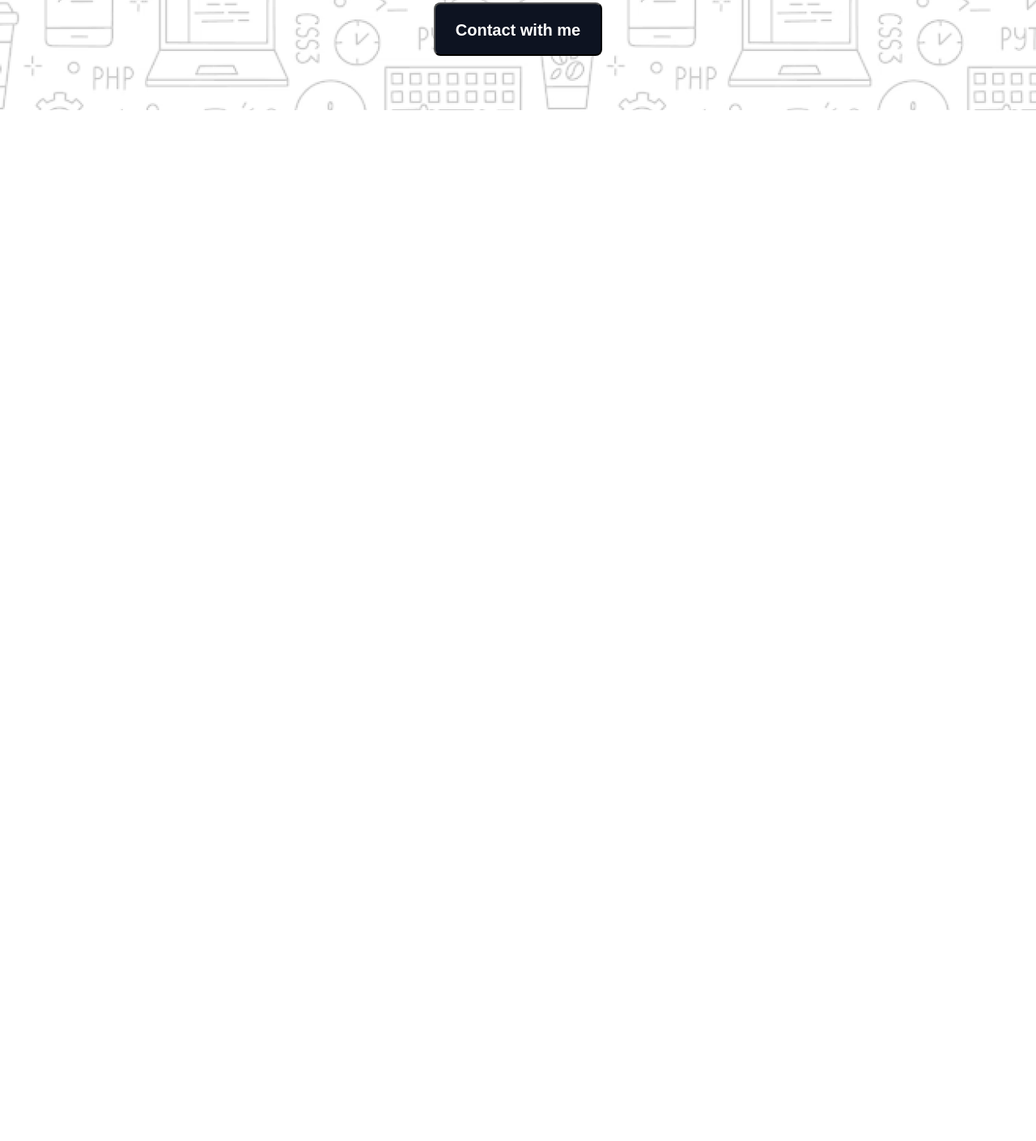
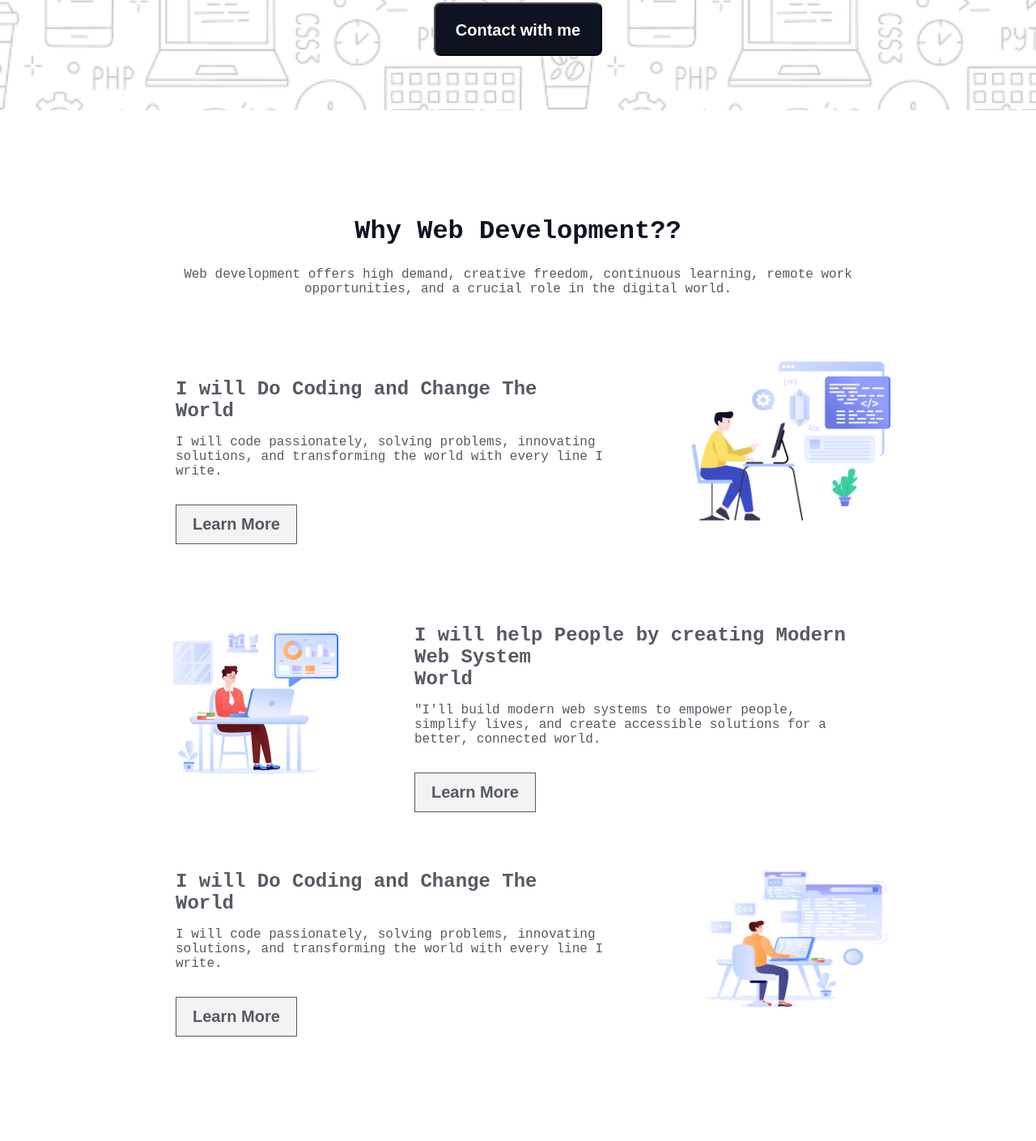
Before and after one commit to ShihabHasan1/Assignment-1, a plain HTML site: page index.html in a window 1280 px wide. Shown: the part 744-2153 px from the top of the page at 81% size. Before the commit the page ends 1011 px from the top, so only its background shows below. Drawn offline with Linux system fonts and the light colour scheme; a web font is replaced by a local one.

Commit message:
Development Part Compleate

```diff
--- a/index.html
+++ b/index.html
@@ -30,7 +30,59 @@
         </section>
     </header>
     <main>
+        <section class="development">
+            <div class="development-container">
+                <div class="development-container-heading">
+                 <h3 class="development-container-title">Why Web Development??</h3>
+                <p class="development-container-description">
 
+                Web development offers high demand, creative freedom, continuous learning, remote work opportunities, and a crucial role in the digital world.
+                </p>
+                </div>
+
+            </div>
+
+            <div class="development-secound-part">
+                <div class="column">
+                    <div class="column-content">
+                    <h4 class="column-title">I will Do Coding and Change The <br>World</h4>
+                    <p class="column-descripton">I will code passionately, solving problems, innovating solutions, and transforming the world with every line I write.</p>
+                    <button class="btn2">Learn More</button>
+                    </div>
+
+                </div>
+                <div class="column">
+                    <img src="assets/Layer_1.png" alt="">
+                </div>
+            </div>
+
+            <div class="development-third-part">
+                <div class="column1">
+                    <img src="assets/Group 3.png" alt="">
+                </div>
+                <div class="column1">
+                    <div class="column-content">
+                        <h4 class="column-title">I will help People by creating Modern Web System <br>World</h4>
+                        <p class="column-descripton">"I'll build modern web systems to empower people, simplify lives, and create accessible solutions for a better, connected world.</p>
+                        <button class="btn2">Learn More</button>
+                        </div>
+                </div>
+            </div>
+
+            <div class="development-forth-part">
+                <div class="column">
+                    <div class="column-content">
+                    <h4 class="column-title">I will Do Coding and Change The <br>World</h4>
+                    <p class="column-descripton">I will code passionately, solving problems, innovating solutions, and transforming the world with every line I write.</p>
+                    <button class="btn2">Learn More</button>
+                    </div>
+
+                </div>
+                <div class="column">
+                    <img src="assets/Group 4.png" alt="">
+                </div>
+            </div>
+        </section>
     </main>
 
     <footer>
--- a/styles/style.css
+++ b/styles/style.css
@@ -1,5 +1,5 @@
 *{
-
+    max-width: 1440px;
     margin: 0;
     padding: 0;
 }
@@ -80,3 +80,89 @@ img{
     font-weight: 600;
     margin-top: 32px;
 }
+
+/* Development section Styles */
+
+
+.development-container-title{
+
+    color: rgb(13, 19, 33);
+    font-size: 32px;
+    font-weight: 800;
+    width: 852px;
+    height: 39px;
+    margin: 0 auto;
+    text-align: center;
+    margin-bottom: 24px;
+}
+.development-container-description{
+    font-size: 16px;
+    font-weight: 400;
+    opacity: 0.7;
+    color: rgb(13, 19, 33);
+    text-align: center;
+    width: 852px;
+    height: 39px;
+    margin: 0 auto;
+
+}
+
+.development-secound-part{
+    display: flex;
+    width: 946px;
+    height: 336px;
+    margin: 0 auto;
+    padding: 48px;
+    gap: 50px;
+}
+.column-content{
+    padding: 50px;
+}
+.column img{
+    width: 259.56px;
+    height: 217.01px;
+}
+.column-title{
+    font-weight: 700;
+    font-size: 24px;
+    color: rgba(13, 19, 33, 0.7);
+    margin-bottom: 16px;
+
+}
+.column-descripton{
+    font-weight: 400;
+    font-size: 16px;
+    color: rgb(13, 19, 33);
+    opacity: 0.7;
+}
+.btn2{
+    font-size: 20px;
+    font-weight: 600;
+    color: rgb(13, 19, 33);
+    padding: 12px 20px;
+    border: 1px solid rgb(13, 19, 33);
+    opacity: 0.7;
+    margin-top: 32px;
+}
+.development-third-part{
+    display: flex;
+    width: 946px;
+    height: 336px;
+    margin: 0 auto;
+    padding: 48px;
+    gap: 25px;
+    margin-top: -128px;
+}
+.column1 img{
+    margin-left: 30px;
+}
+
+.development-forth-part{
+    display: flex;
+    width: 946px;
+    height: 336px;
+    margin: 0 auto;
+    padding: 48px;
+    gap: 50px;
+    margin-top: -128px;
+}
```
